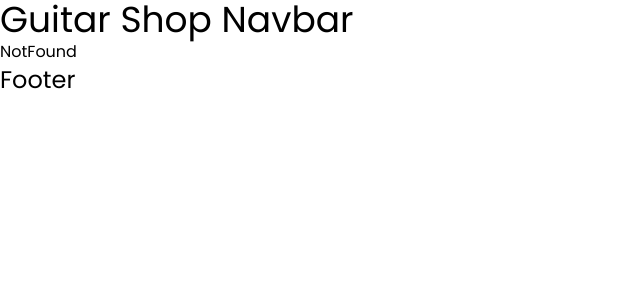
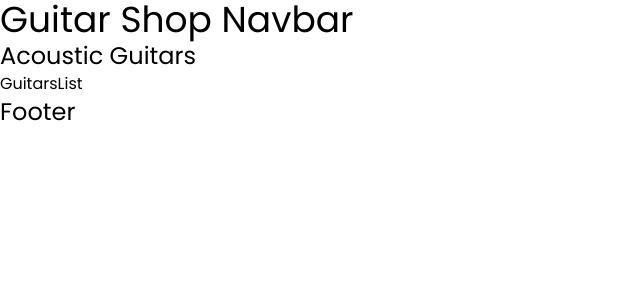
Before and after one commit to carlospsvieira/Guitar-Shop, a React (Vite) app: page /acoustic in a window 1280 px wide. Shown: the top 300 px of the page, without its empty margins (0-640 px from the left). Built offline with nearby package versions, Linux system fonts and the light colour scheme.

Commit message:
starts guitar list based on path location

```diff
--- a/src/App.jsx
+++ b/src/App.jsx
@@ -13,10 +13,10 @@ function App() {
       <Navbar />
       <Routes>
         <Route path="/" element={<Home />} />
-        <Route path="/guitars/acoustic" element={<Guitars />} />
-        <Route path="/guitars/electric" element={<Guitars />} />
-        <Route path="/guitars/acoustic/:id" element={<Details />} />
-        <Route path="/guitars/electric/:id" element={<Details />} />
+        <Route path="acoustic" element={<Guitars />} />
+        <Route path="electric" element={<Guitars />} />
+        <Route path="acoustic/:id" element={<Details />} />
+        <Route path="electric/:id" element={<Details />} />
         <Route path="*" element={<NotFound />} />
       </Routes>
       <Footer />
--- a/src/components/Category.jsx
+++ b/src/components/Category.jsx
@@ -1,9 +1,11 @@
 import React from "react";
+import { Link } from "react-router-dom";
 
 function Category() {
   return (
     <div id="category" className="h-screen">
-      Category
+      <Link to="acoustic" className="bg-red-400 rounded-md px-2 py-1 mr-2">Acoustic</Link>
+      <Link to="electric" className="bg-sky-500 rounded-md px-2 py-1">Electric</Link>
     </div>
   );
 }
--- /dev/null
+++ b/src/components/GuitarsList.jsx
@@ -0,0 +1,7 @@
+import React from "react";
+
+function GuitarsList() {
+  return <div>GuitarsList</div>;
+}
+
+export default GuitarsList;
--- a/src/pages/Guitars.jsx
+++ b/src/pages/Guitars.jsx
@@ -1,7 +1,19 @@
 import React from "react";
+import { useLocation } from "react-router-dom";
+import GuitarsList from "../components/GuitarsList";
 
 function Guitars() {
-  return <div>Guitars</div>;
+  const location = useLocation();
+  return (
+    <div>
+      { location.pathname === "/acoustic" ? (
+        <h1 className="text-2xl">Acoustic Guitars</h1>
+      ) : (
+        <h1 className="text-2xl">Electric Guitars</h1>
+      )}
+      <GuitarsList />
+    </div>
+  );
 }
 
 export default Guitars;
```
